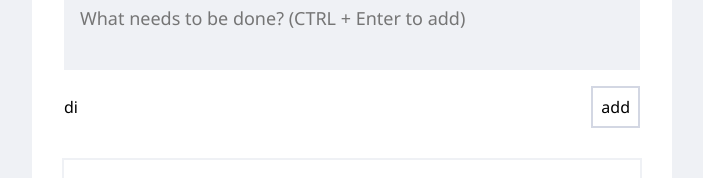
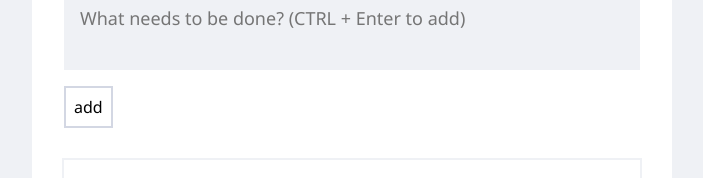
Before and after one commit to joseph-bravo/practice-react-scss-todolist, a React (Vite) app: page / in a window 1280 px wide. Shown: the part 225-403 px from the top of the page, without its empty margins (288-991 px from the left). Built offline with nearby package versions, Linux system fonts and the light colour scheme.

Commit message:
move css import back to index.jsx

```diff
--- a/src/App.tsx
+++ b/src/App.tsx
@@ -98,7 +98,6 @@ export function App() {
               placeholder="What needs to be done? (CTRL + Enter to add)"
             />
             <div className="controls">
-              di
               <button type="submit">add</button>
             </div>
           </form>
--- a/src/index.html
+++ b/src/index.html
@@ -12,7 +12,6 @@
       crossorigin="anonymous"
       referrerpolicy="no-referrer"
     />
-    <link rel="stylesheet" href="styles/app.scss" />
   </head>
   <body>
     <div id="app"></div>
--- a/src/index.tsx
+++ b/src/index.tsx
@@ -1,5 +1,6 @@
 import ReactDOM from 'react-dom/client';
 import { App } from './App';
+import './styles/app.scss';
 
 const app = document.querySelector('#app');
 const root = ReactDOM.createRoot(app);
```
